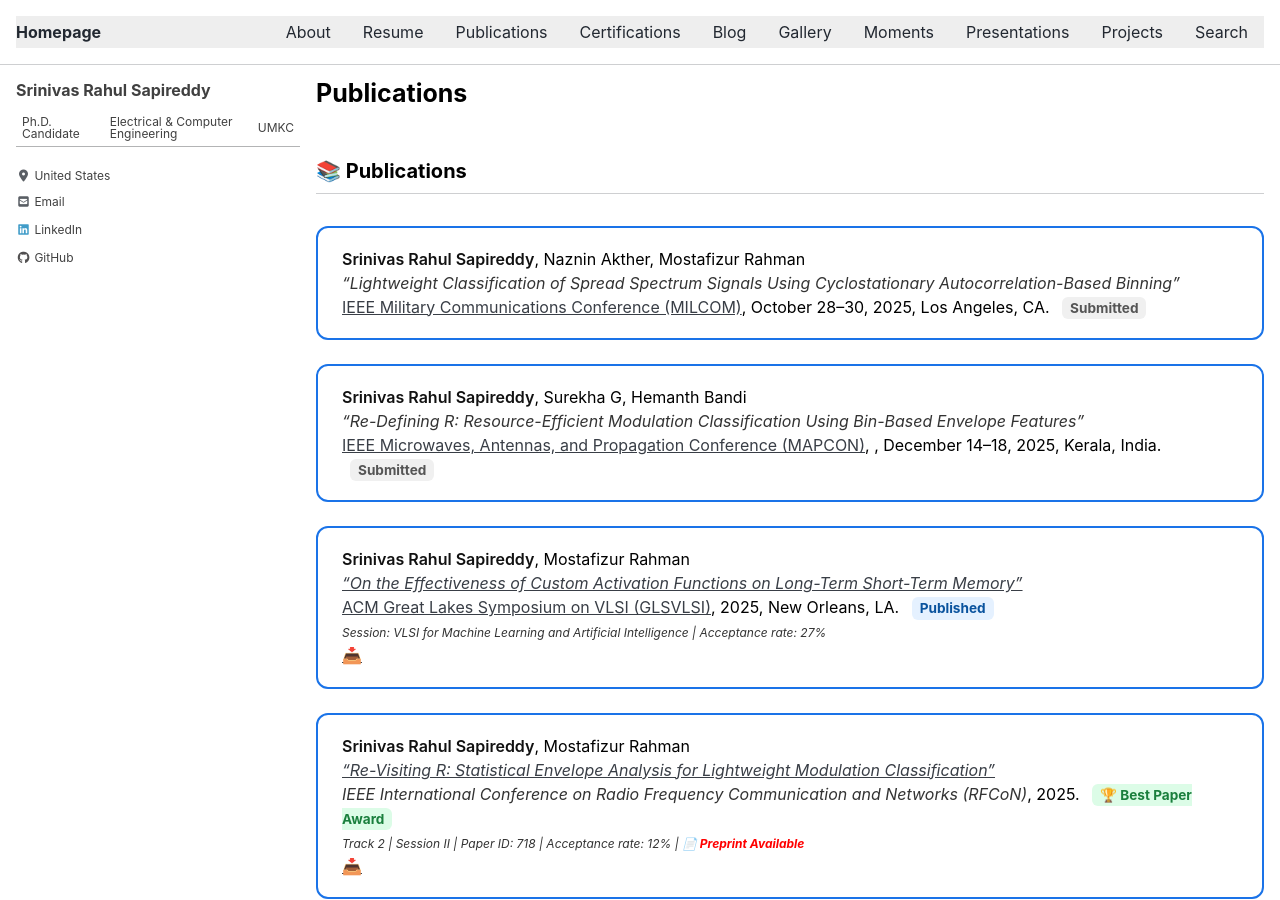
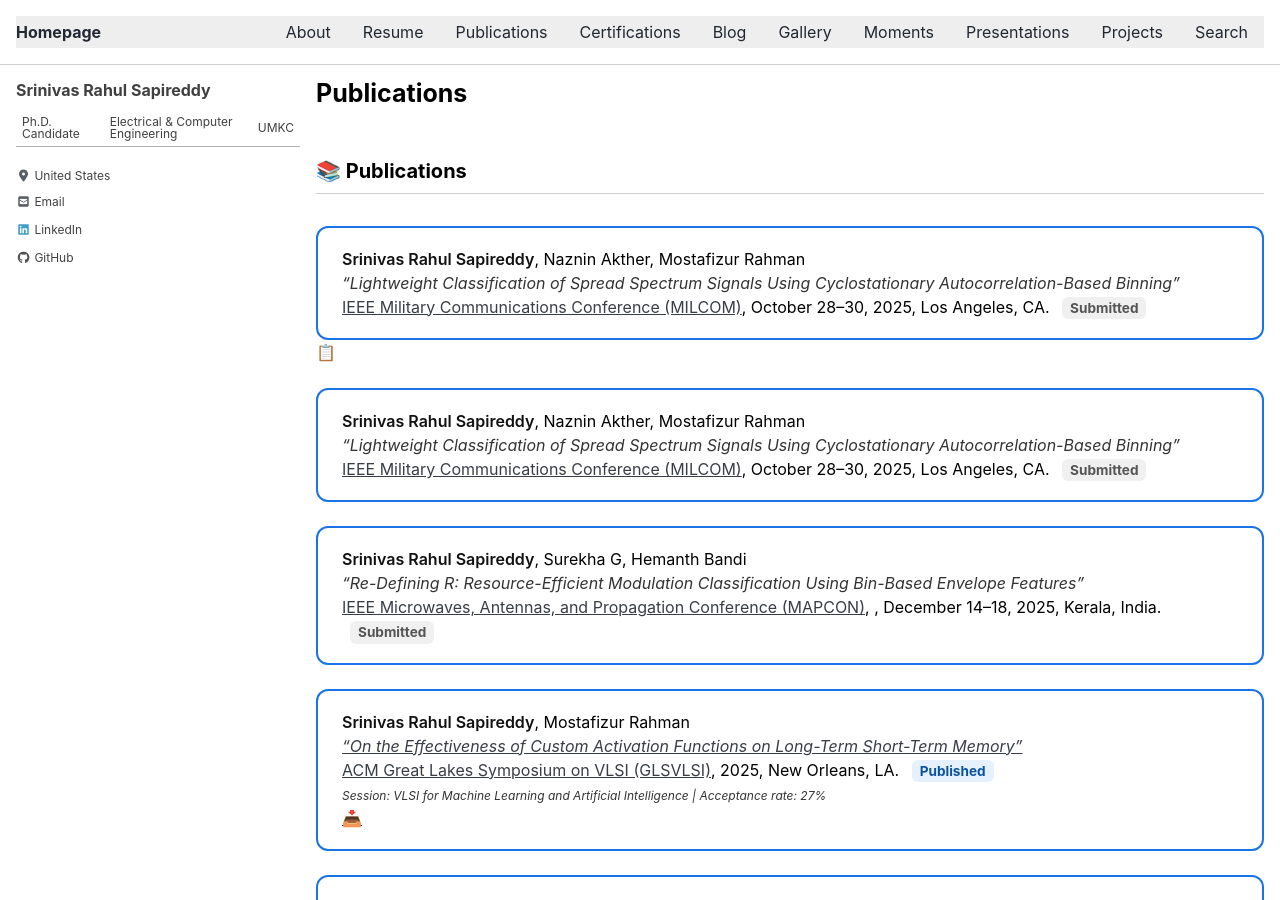
Before and after one commit to srsapireddy/srsapireddy.github.io, a Jekyll site: the page built from _pages/publications.md, in a window 1280 px wide and 900 px high. Built offline with Jekyll 4.4.1, drawn with Linux system fonts in a browser that asks for light colours; cached includes are drawn as plain includes; nearby versions of some CDN libraries.

Commit message:
Update publications.md

```diff
--- a/_pages/publications.md
+++ b/_pages/publications.md
@@ -89,6 +89,29 @@ permalink: /publications/
   <h2>📚 Publications</h2>
 
   <div class="pub-grid">
+    <div class="pub-entry">
+  <div class="pub-card">
+    <strong>Srinivas Rahul Sapireddy</strong>, Naznin Akther, Mostafizur Rahman<br>
+    <em>“Lightweight Classification of Spread Spectrum Signals Using Cyclostationary Autocorrelation-Based Binning”</em><br>
+    <a href="https://milcom.org" target="_blank">IEEE Military Communications Conference (MILCOM)</a>, October 28–30, 2025, Los Angeles, CA.
+    <span class="status pending">Submitted</span>
+  </div>
+
+  <div class="copy-icon" onclick="copyCitation('milcom2025')">
+    📋
+  </div>
+
+  <!-- Hidden BibTeX -->
+  <textarea id="milcom2025" style="position:absolute; left:-9999px;">
+@inproceedings{sapireddy2025lightweight,
+  title={Lightweight Classification of Spread Spectrum Signals Using Cyclostationary Autocorrelation-Based Binning},
+  author={Sapireddy, Srinivas Rahul and Akther, Naznin and Rahman, Mostafizur},
+  booktitle={MILCOM},
+  year={2025}
+}
+  </textarea>
+</div>
+
     <div class="pub-card">
       <strong>Srinivas Rahul Sapireddy</strong>, Naznin Akther, Mostafizur Rahman<br>
       <em>“Lightweight Classification of Spread Spectrum Signals Using Cyclostationary Autocorrelation-Based Binning”</em><br>
```
